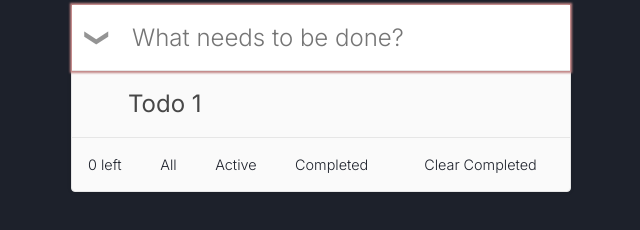
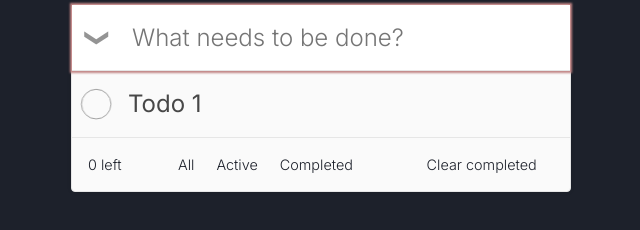
Before and after one commit to Last-dreamer/svelte-todo, a Svelte app: page / in a window 1280 px wide. Shown: the part 374-604 px from the top of the page, without its empty margins (319-959 px from the left). Built offline with nearby package versions, Linux system fonts and the light colour scheme.

Commit message:
fixing input color

```diff
--- a/src/App.svelte
+++ b/src/App.svelte
@@ -1,6 +1,6 @@
 
 <script lang="ts">
-  import "root/styles/global.css"
+  import "$root/styles/global.css"
     import Todos from "./components/todos.svelte";
 </script>
 
--- a/src/components/todos.svelte
+++ b/src/components/todos.svelte
@@ -1,47 +1,49 @@
 <main>
     <h1 class="title">Todos</h1>
+
     <section class="todos">
-        <form >
-            <input type="checkbox" id="toggle-all" class="toggle-all">
+      <form>
+        <input type="checkbox" id="toggle-all" class="toggle-all" />
         <label aria-label="Mark all as complete" for="toggle-all">
           Mark all as complete
         </label>
+
         <!-- svelte-ignore a11y-autofocus -->
-            <input type="text" id="new-todo"
+        <input
+          id="new-todo"
+          class="new-todo"
+          placeholder="What needs to be done?"
+          type="text"
           autofocus
-            placeholder="What needs to be done?" class="new-todo">
-
+        />
+      </form>
 
       <ul class="todo-list">
         <li class="todo">
           <div class="todo-item">
             <div>
-                    <input type="checkbox" id="toggle" class="toggle">
-                    <lable aria-label="Check todo" class="todo-check" id ="todo-check"/>
+              <input id="todo" class="toggle" type="checkbox" />
+              <label aria-label="Check todo" class="todo-check" for="todo" />
             </div>
             <span class="todo-text">Todo 1</span>
-                <button aria-label="Remove todo" class="remove"/>
+            <button aria-label="Remove todo" class="remove" />
           </div>
+
+          <!-- <input class="edit" type="text" autofocus /> -->
         </li>
       </ul>
 
       <div class="actions">
         <span class="todo-count">0 left</span>
         <div class="filters">
-                <button class="filters">All</button>
-                <button class="filters">Active</button>
-                <button class="filters">Completed</button>
+          <button class="filter">All</button>
+          <button class="filter">Active</button>
+          <button class="filter">Completed</button>
         </div>
-
-            <button class="clear-completed">Clear Completed</button>
+        <button class="clear-completed">Clear completed</button>
       </div>
-
-
-        </form>
     </section>
-
   </main>
-
 
 
   <style>
@@ -127,6 +129,7 @@
       padding-left: 60px;
       font-size: var(--font-24);
       border: none;
+      color: white;
       border-bottom: 1px solid var(--shadow-1);
     }
 
--- a/tsconfig.json
+++ b/tsconfig.json
@@ -15,7 +15,7 @@
     "checkJs": true,
     "baseUrl": ".",
     "paths": {
-      "root/*": ["./src/*"]
+      "$root/*": ["./src/*"]
     },
     "isolatedModules": true
   },
--- a/vite.config.ts
+++ b/vite.config.ts
@@ -1,6 +1,5 @@
 import { defineConfig } from 'vite'
 import { svelte } from '@sveltejs/vite-plugin-svelte'
-
 import path from 'path'
 
 // https://vitejs.dev/config/
@@ -8,7 +7,7 @@ export default defineConfig({
   plugins: [svelte()],
   resolve: {
     alias: {
-      root: path.resolve('./src')
+     $root: path.resolve('./src')
     }
   }
 
```
Lines whose indentation alone changed are shown as unchanged.
